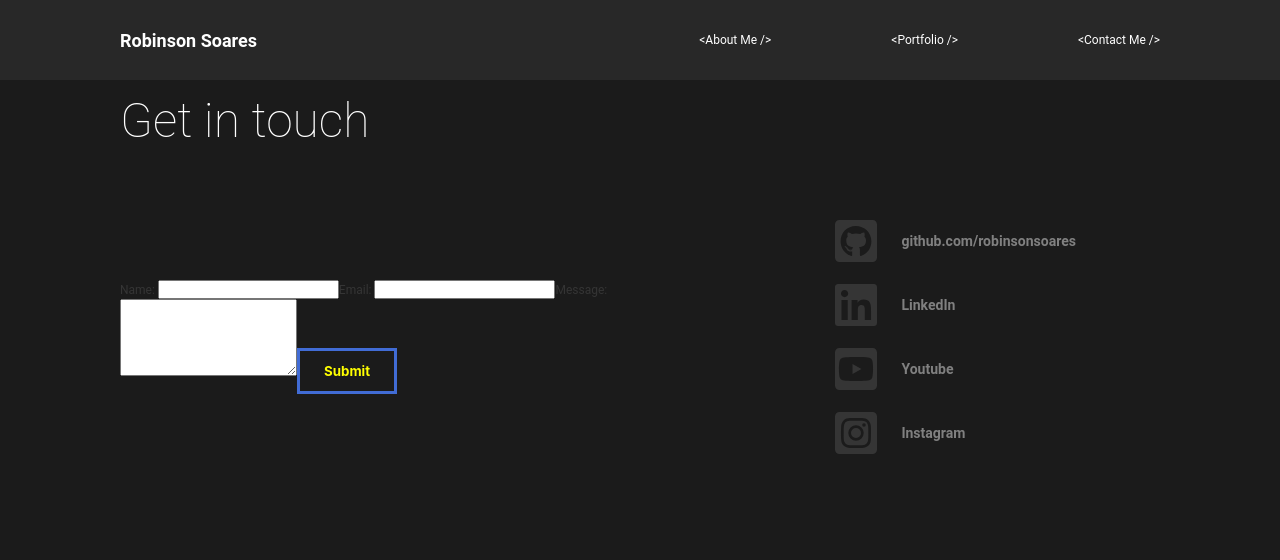
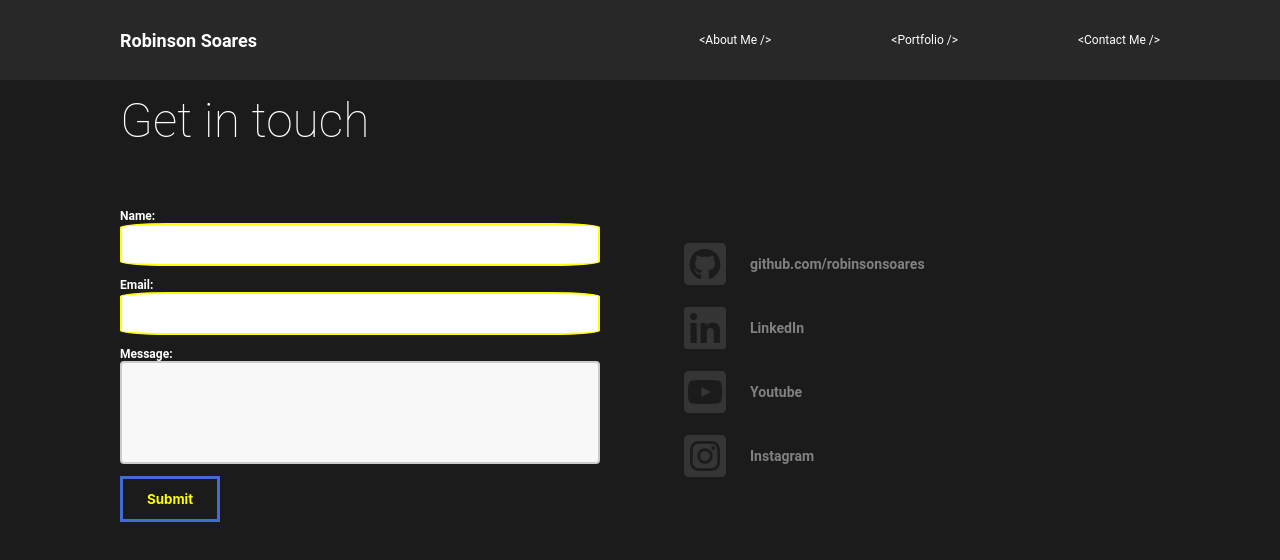
Before and after one commit to robinsonsoares/do-zero-ao-fullstack, a React (Create React App) app in the folder frontend/: page /contactme in a window 1280 px wide. Shown: the top 560 px of the page. Built offline with nearby package versions, Linux system fonts and the light colour scheme.

Commit message:
ContactMe Form

```diff
--- /dev/null
+++ b/frontend/src/components/ContactForm.js
@@ -0,0 +1,66 @@
+import React from 'react'
+
+import styled from 'styled-components'
+
+const ContactForm = () => {
+    return(
+        <Form  id="contact-form" method="post">
+            <Input>
+                <label>Name: </label>
+                <input type="text" />
+            </Input>
+            <Input>
+                <label>Email: </label>
+                <input type="email" />
+            </Input>
+            <Input>
+                <label>Message: </label>
+                <textarea rows="5" />
+            </Input>
+            <button type="submit">Submit</button>
+        </Form>
+    )
+}
+
+const Input = styled.div`
+    display: flex;
+    flex-direction:  column;
+    min-width: 60vh;
+    label{
+        color: white;
+        padding-top: 1rem;
+    }
+    input{
+        border: 2px solid yellow;
+        padding: 12px 20px;
+        border-radius: 10%;
+        width: 100%;
+        height: 100%;
+    }
+    input:focus{
+        background-color: #416CF5;
+        color: yellow;
+    }
+    textarea{
+        width: 100%;
+        heigth: 150%;
+        padding: 12px 20px;
+        box-align: border-box;
+        border: 2px solid #ccc;
+        border-radius: 4px;
+        background-color: #f8f8f8;
+        resize: none;
+    }
+    textarea:focus{
+        background-color: #416CF5;
+        color: yellow;
+    }
+`;
+
+const Form = styled.form`
+    button{
+        margin-top:1rem;
+    }
+`;
+
+export default ContactForm
--- a/frontend/src/pages/ContactMe.js
+++ b/frontend/src/pages/ContactMe.js
@@ -3,6 +3,7 @@
 import styled from 'styled-components'
 
 import SocialNetworkSection from '../components/SocialNetworkSection'
+import ContactForm from '../components/ContactForm'
 
 const ContactMe = () => {
     return (
@@ -11,14 +12,7 @@
                 <h2>Get in touch</h2>
             </Title>
             <Areas>
-                <div id="form">
-                    <form id="contact-form" method="post">
-                        Name: <input type="text" />
-                        Email: <input type="email" />
-                        Message: <textarea rows="5" />
-                        <button type="submit">Submit</button>
-                    </form>
-                </div>
+                <ContactForm />
                 <SocialNetworkSection />
             </Areas>
         </ContactStyled>
```
